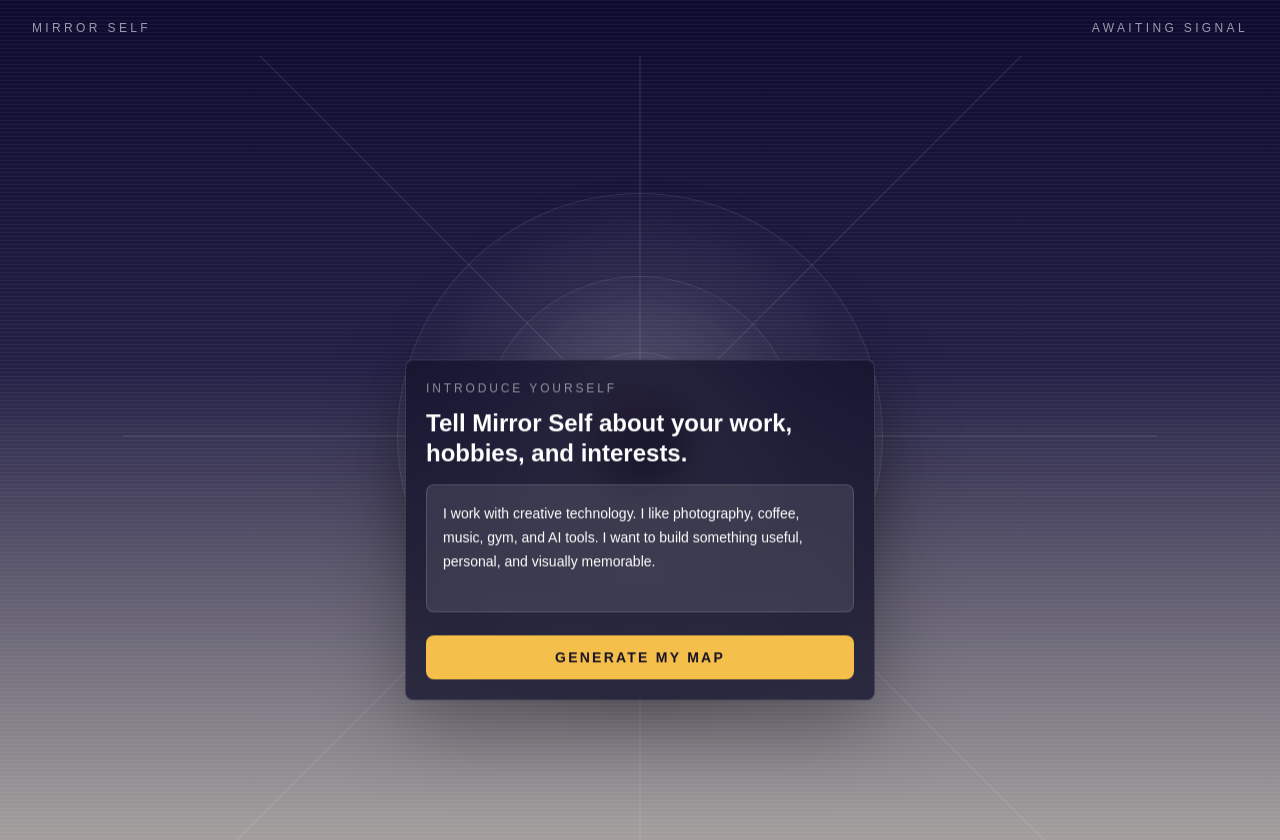
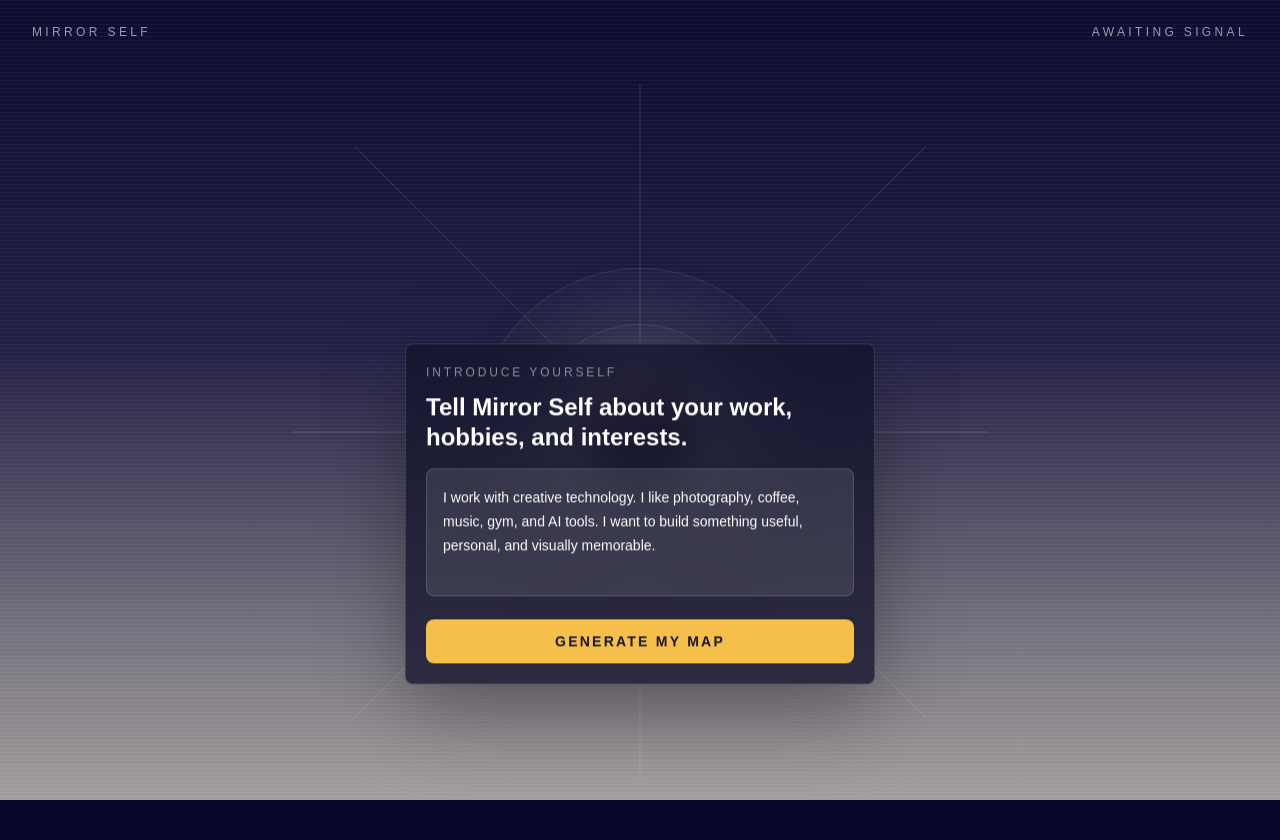
Before and after one commit to jjaybah/mirror-self, a Next.js app: page / in a window 1280 px wide. After the commit the page ends 800 px from the top, so only its background shows below. Built offline with nearby package versions, Linux system fonts and the light colour scheme.

Commit message:
Keep workflow panel visible on desktop

```diff
--- a/src/app/globals.css
+++ b/src/app/globals.css
@@ -28,7 +28,7 @@ button {
 
 .radar-stage {
   position: relative;
-  width: min(76vw, 760px);
+  width: min(68vw, 64vh, 680px);
   aspect-ratio: 1;
   animation: stage-arrive 1200ms cubic-bezier(0.2, 0.8, 0.2, 1) both;
 }
@@ -398,7 +398,7 @@ button {
 
 @media (max-width: 720px) {
   .radar-stage {
-    width: min(112vw, 520px);
+    width: min(112vw, 54vh, 520px);
   }
 
   .theme-label,
--- a/src/app/page.tsx
+++ b/src/app/page.tsx
@@ -359,13 +359,13 @@ Make it visual, calm, accessible, and easy to understand. Use clear labels, stro
   }
 
   return (
-    <main className="relative min-h-screen overflow-hidden bg-[#08082b] text-white">
+    <main className="relative h-[100svh] overflow-hidden bg-[#08082b] text-white">
       <div className="absolute inset-0 bg-[linear-gradient(180deg,#050329_0%,#242147_44%,#9f9a99_100%)]" />
       <div className="absolute inset-0 opacity-[0.09] [background-image:repeating-linear-gradient(0deg,transparent_0,transparent_3px,#ffffff_4px)]" />
       <div className="absolute inset-0 radar-crosshair" />
 
-      <section className="relative z-10 flex min-h-screen flex-col">
-        <header className="flex items-center justify-between px-5 py-5 text-xs uppercase tracking-[0.28em] text-white/58 md:px-8">
+      <section className="relative z-10 flex h-full flex-col overflow-hidden">
+        <header className="flex h-16 shrink-0 items-center justify-between px-5 text-xs uppercase tracking-[0.28em] text-white/58 md:px-8">
           <span>Mirror Self</span>
           <span>
             {phase === "boot"
@@ -379,7 +379,7 @@ Make it visual, calm, accessible, and easy to understand. Use clear labels, stro
         </header>
 
         <div
-          className="relative flex flex-1 items-center justify-center overflow-y-auto px-4 pb-6"
+          className="relative flex min-h-0 flex-1 items-center justify-center overflow-hidden px-4 py-2"
           onClick={resetSelections}
         >
           <div className="radar-stage" onClick={resetSelections}>
@@ -548,7 +548,7 @@ Make it visual, calm, accessible, and easy to understand. Use clear labels, stro
           )}
         </div>
 
-        <aside className={`${phase === "intro" ? "hidden" : "flex"} relative z-20 mx-auto mb-5 w-[min(1120px,calc(100%-32px))] flex-col gap-3 rounded-[8px] border border-white/14 bg-[#14142c]/72 p-4 shadow-2xl shadow-black/25 backdrop-blur-md md:flex-row md:items-center md:justify-between`}>
+        <aside className={`${phase === "intro" ? "hidden" : "flex"} relative z-20 mx-auto mb-3 max-h-[30vh] w-[min(1120px,calc(100%-32px))] shrink-0 flex-col gap-3 overflow-y-auto rounded-[8px] border border-white/14 bg-[#14142c]/72 p-4 shadow-2xl shadow-black/25 backdrop-blur-md md:flex-row md:items-center md:justify-between`}>
           <div className="max-w-3xl">
             <p className="text-xs uppercase tracking-[0.24em] text-white/52">
               {phase === "complete"
```
